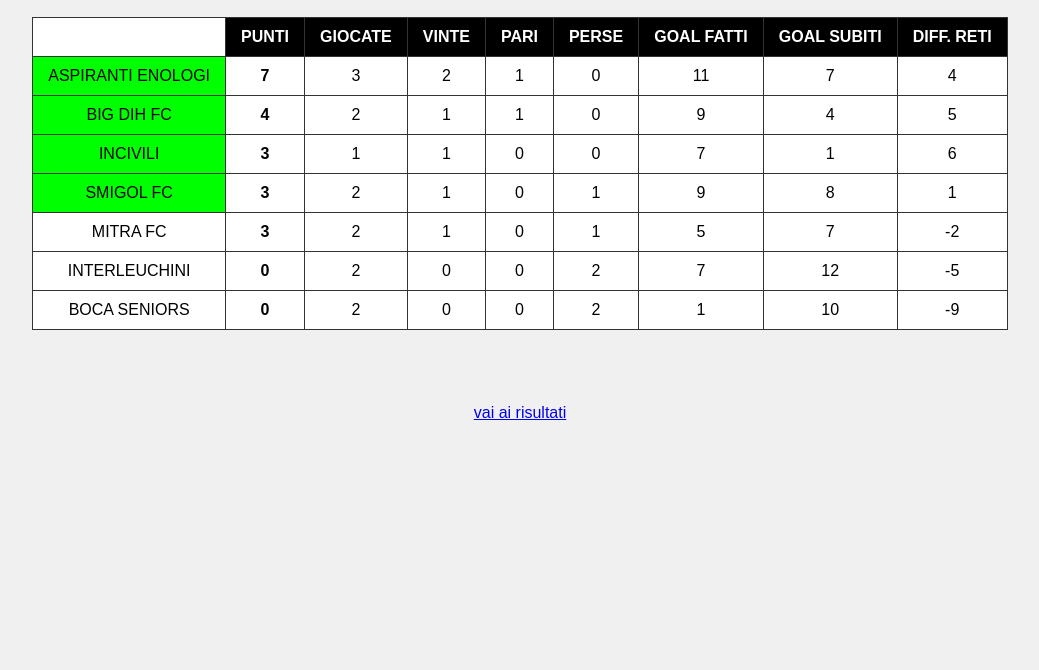
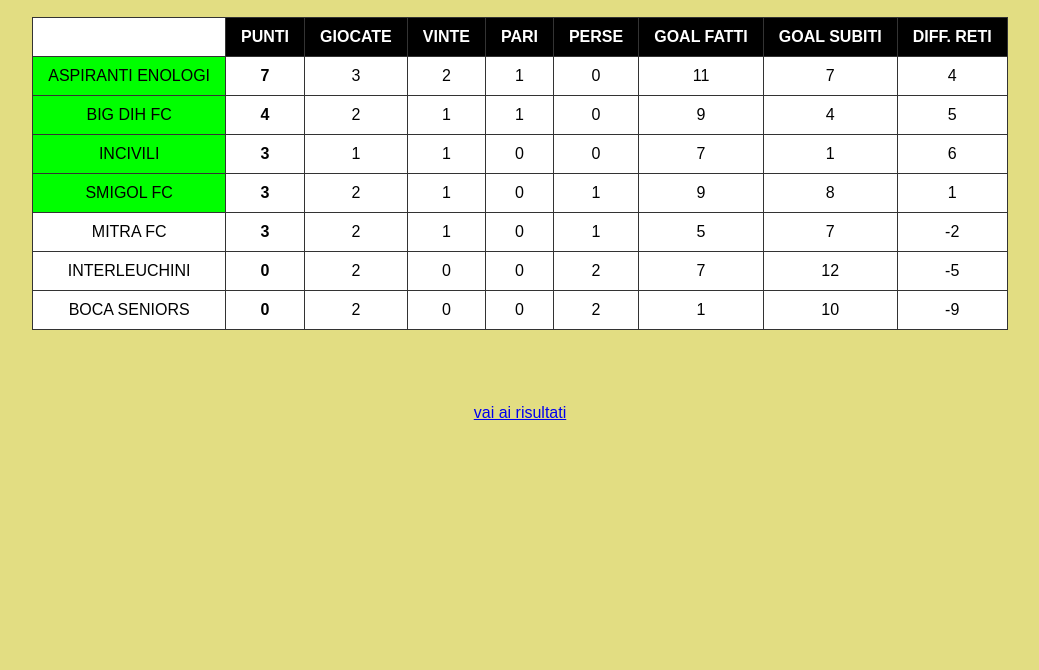
Before and after one commit to Mikzorzi/classificatorneouniud, a plain HTML site: page index.html in a window 1280 px wide. Shown: the part 130-800 px from the top of the page, without its empty margins (120-1159 px from the left). Drawn offline with Linux system fonts and the light colour scheme.

Commit message:
Update index.html

```diff
--- a/index.html
+++ b/index.html
@@ -6,7 +6,7 @@
   <style>
     body {
       font-family: Arial, sans-serif;
-      background-color: #f0f0f0;
+      background-color: #e2dd82;
       padding: 20px;
       text-align: center;}
     table {
```
